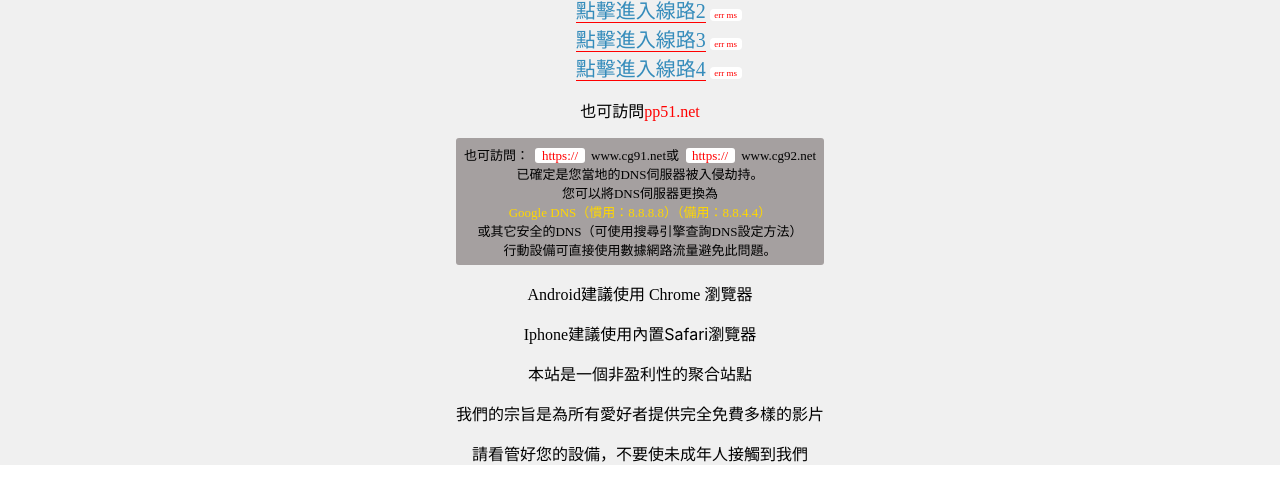
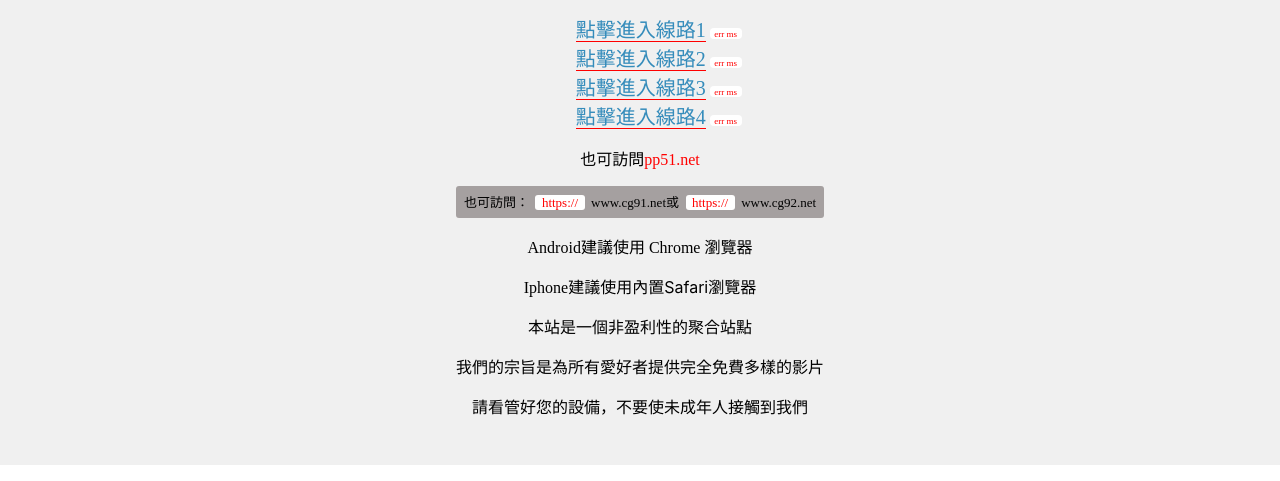
Before and after one commit to kanguaba/url, a plain HTML site: page index.html in a window 1280 px wide. Shown: the part 335-816 px from the top of the page. Drawn offline with Linux system fonts and the light colour scheme; no server answers.

Commit message:
Update index.html

```diff
--- a/index.html
+++ b/index.html
@@ -181,7 +181,7 @@ a {
 <p class="muted" style="font-size: 17px; margin-top: 10px; color:red;" id='s2'>請不要關閉,為您選擇最佳線路中…</p>
 <ul id="mirror-list"></ul>
 <p>也可訪問<span style="color:red;">pp51.net</p>
-<div class="ps">也可訪問：<span class="ssl">https://</span>www.cg91.net或<span class="ssl">https://</span>www.cg92.net<br>已確定是您當地的DNS伺服器被入侵劫持。<br>您可以將DNS伺服器更換為<br><span style="color:gold">Google DNS（慣用：8.8.8.8）（備用：8.8.4.4）</span><br>或其它安全的DNS（可使用搜尋引擎查詢DNS設定方法）<br>行動設備可直接使用數據網路流量避免此問題。</div>
+<div class="ps">也可訪問：<span class="ssl">https://</span>www.cg91.net或<span class="ssl">https://</span>www.cg92.net</div>
 <tag37970 id="foot"><span><p>Android建議使用 Chrome 瀏覽器</p><p>Iphone建議使用內置<a>Safari</a>瀏覽器</p><p>本站是一個非盈利性的聚合站點</p><p>我們的宗旨是為所有愛好者提供完全免費多樣的影片</p><p>請看管好您的設備，不要使未成年人接觸到我們</p></span></tag37970>
 </div>
 </div>
```
